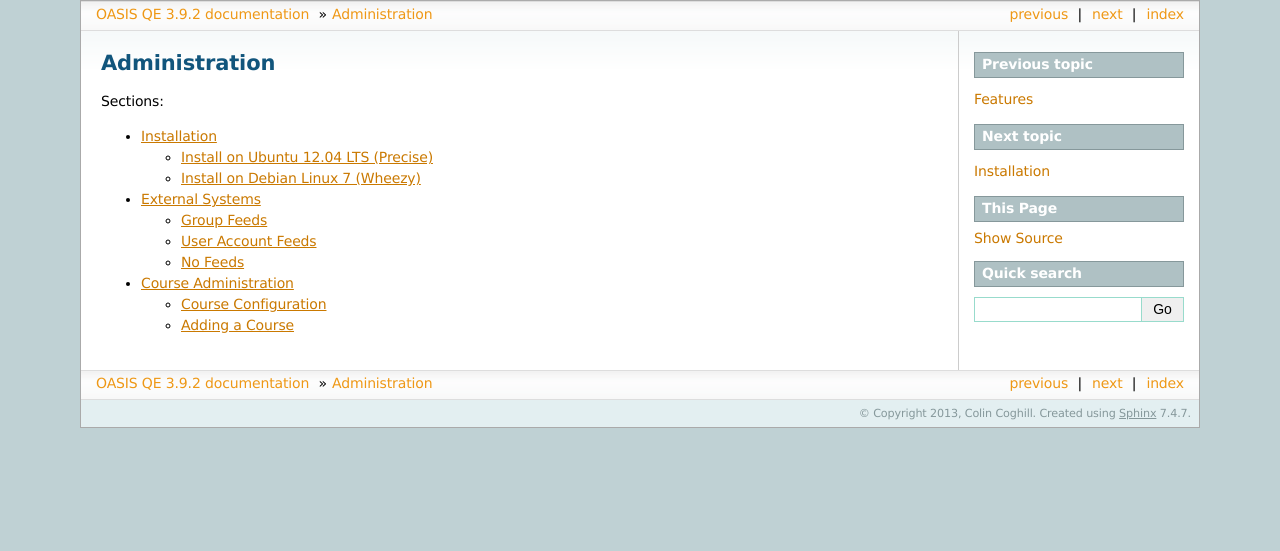
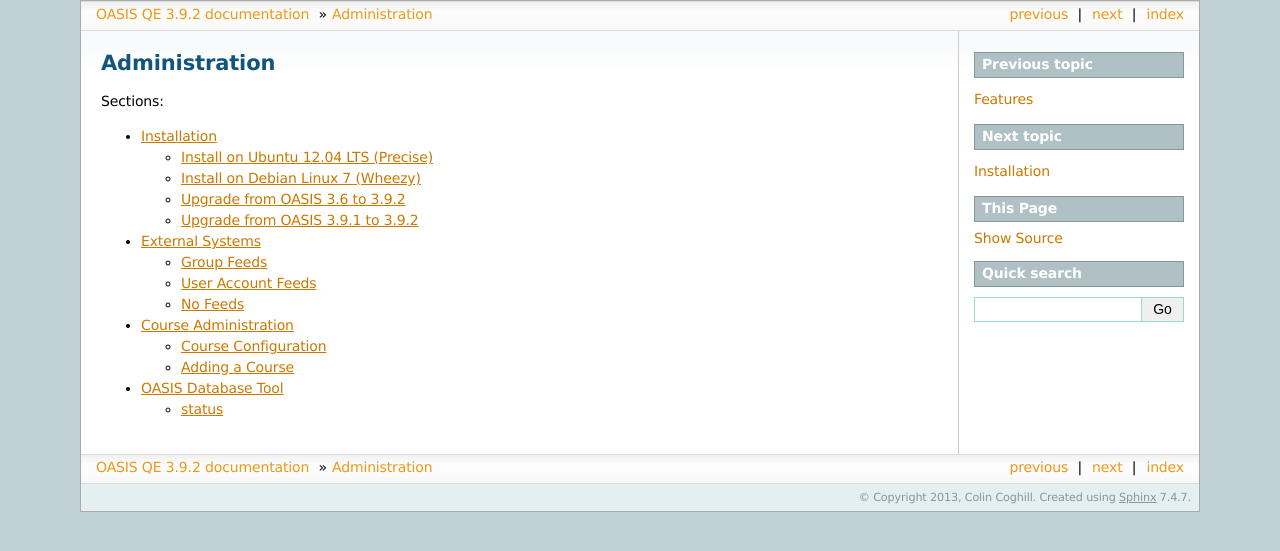
Before and after one commit to colincoghill/oasisqe, a Sphinx documentation site: the page built from source/administrator.rst, in a window 1280 px wide. Shown: the top 551 px of the page. Built offline with Sphinx 7.4.7, drawn with Linux system fonts in a browser that asks for light colours; pages that are not in the unit, such as notebooks, are missing from menus; part of the change alters nothing that is shown.

Commit message:
Start working on upgrade/migration related documentation

```diff
--- /dev/null
+++ b/source/admin_oasisdb.rst
@@ -0,0 +1,59 @@
+..
+
+OASIS Database Tool
+-------------------
+
+This is provided as an program in the bin/ folder of the oasisqe installation. It
+provides many useful OASIS database related abilities::
+
+  ./oasisdb
+
+  Usage: oasisdb [--help] [--version] [command ...]
+
+  OASIS Database Tool. It requires an already configured OASIS setup, and can be
+  used to initialize or upgrade an OASIS database.
+
+  Options:
+    --version          show program's version number and exit
+    -h, --help         show this help message and exit
+    --erase-existing   erase any existing data first. DANGEROUS.
+    --oasis-ver=X.Y.Z  work with a specific OASIS version. (default 3.9.2)
+    -v, --verbose      verbose output
+
+  Commands:
+    help                - Provide information about a specific command.
+    status              - Show some status information about the database.
+    show users          - List the users in the database.
+    show courses        - List the courses in the database.
+    resetpw             - Change the admin password.
+    init                - Set up the OASIS table structure in the database.
+    upgrade             - Upgrade an older OASIS database to the newest version.
+    migrate             - Migrate data from another OASIS installation to this one.
+
+
+status
+^^^^^^
+
+The status command will have look at the configured (in /etc/oasisqe.ini) database
+and display some information about it. For example::
+
+  ./oasisdb status
+
+  Connecting to database:
+    host:  localhost
+    database:  oasisdb
+    username:  oasisdb
+
+  There is already an OASIS database here.
+  Detected DB Version 3.9.2
+
+  2 user records
+  0 question templates
+  0 assessments
+
+  However it does not contain much data so may be safe to erase with:
+      oasisdb init --erase-existing
+
+
+This is telling us that it detected a version 3.9.2 database, but that it doesn't
+contain much information so is probably just a default installation.
--- a/source/administrator.rst
+++ b/source/administrator.rst
@@ -14,3 +14,4 @@ Sections:
    installation
    admin_feeds
    admin_courses
+   admin_oasisdb
--- a/source/installation.rst
+++ b/source/installation.rst
@@ -1,7 +1,5 @@
 .. OASIS QE documentation master file, created by
    sphinx-quickstart on Mon Jun 17 14:46:34 2013.
-   You can adapt this file completely to your liking, but it should at least
-   contain the root `toctree` directive.
 
 Installation
 ============
@@ -12,4 +10,5 @@ Installation
 
    install_ubuntu_1204
    install_debian_7
-   install_other
+   upgrade_from_3.6
+   upgrade_from_3.9.1
--- /dev/null
+++ b/source/upgrade_from_3.6.rst
@@ -0,0 +1,15 @@
+..
+
+Upgrade from OASIS 3.6 to 3.9.2
+===============================
+
+OASIS has had some significant changes between version 3.6 and 3.9, so an in-place
+upgrade is not recommended.
+
+Instead, setup the new OASIS on a different server and migrate the database
+across. This also has the advantage of leaving the previous installation intact
+until you feel ready to switch to the new one.
+
+
+1. Install OASIS 3.9.2 according to :doc:`installation`
+2. Use the :doc:`admin_oasisdb` to do the migration
--- /dev/null
+++ b/source/upgrade_from_3.9.1.rst
@@ -0,0 +1,4 @@
+..
+
+Upgrade from OASIS 3.9.1 to 3.9.2
+=================================
```
